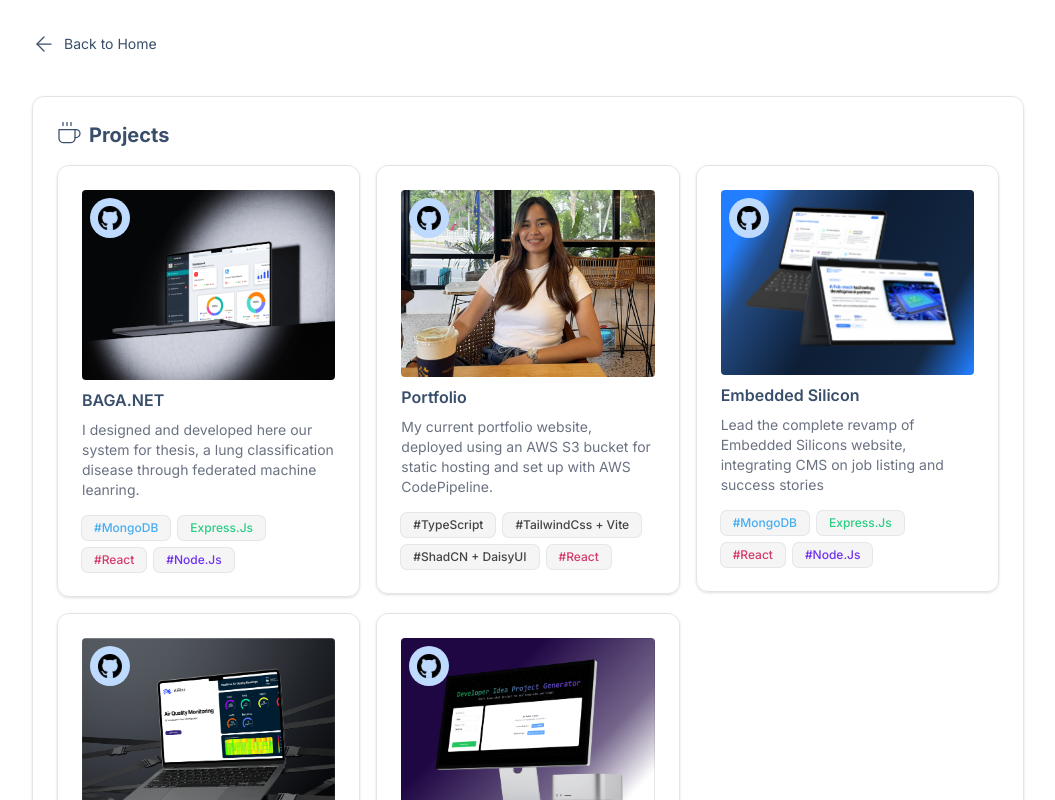
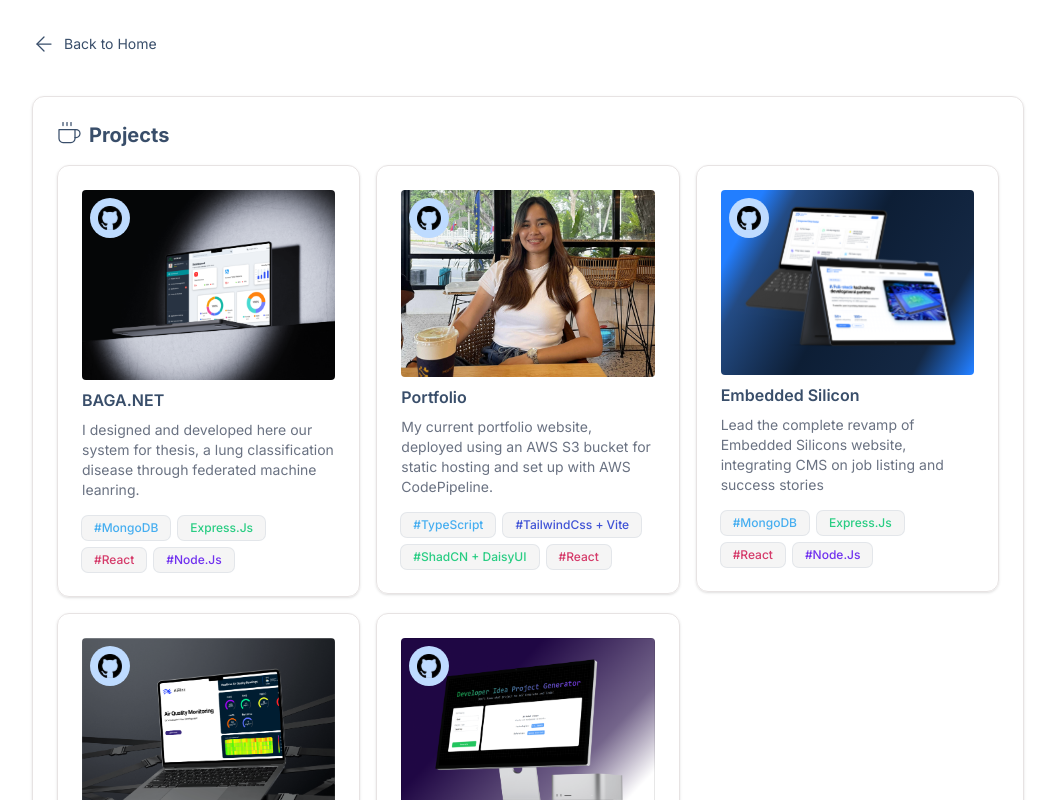
Before and after one commit to rasberriali/alysaemilio.com, a React (Vite) app: page /projects in a window 1280 px wide. Shown: the top 800 px of the page, without its empty margins (112-1167 px from the left). Built offline with nearby package versions, Linux system fonts and the light colour scheme.

Commit message:
resume updated

```diff
--- a/src/mainpage/main.tsx
+++ b/src/mainpage/main.tsx
@@ -3,8 +3,8 @@ import profile from "../assets/files/profile.jpg"
 import email from "../assets/icons/email.svg"
 import Logos from "../mainpage/logos"
 import Bentogrids from "./bentogrids"
-import resume from "../assets/files/Alysa Emilio - Entry-level.png"
-import resumepdf from "../assets/files/Entry-level - Software Engineer.pdf"
+import resume from "../assets/files/Resume.png"
+import resumepdf from "../assets/files/AlysaEmilio - Software Engineer.pdf"
 
 
 interface MainProps {
--- a/src/mainpage/moreProjects.tsx
+++ b/src/mainpage/moreProjects.tsx
@@ -16,6 +16,9 @@ const techColors: Record<string, string> = {
   'Express.Js': '#29CD83',
   '#React': '#D53B6A',
   '#Node.Js': '#7031ef',
+   '#TypeScript': '#46AEF0',
+  '#TailwindCss + Vite': '#4053D6',
+  '#ShadCN + DaisyUI': '#29CD83',
 };
 
 const subprojects = [
```
Also changed, not shown: src/assets/files/Resume.png (added), 1 other file (tests, documents, lock files or other folders).
